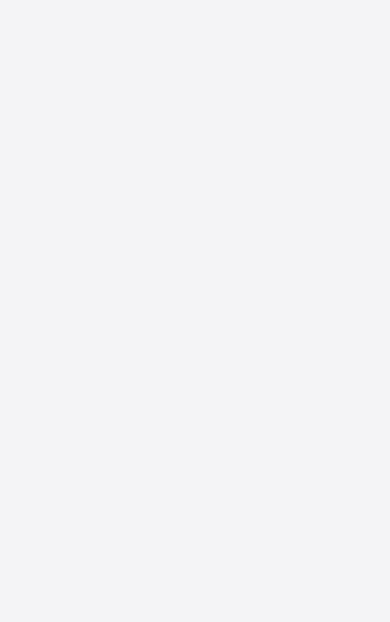
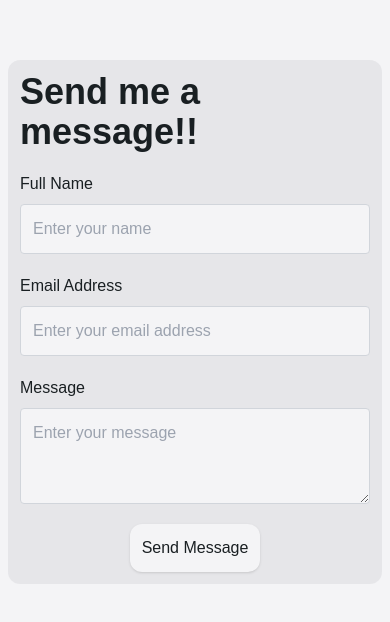
Before and after one commit to Sarthak-Kakkar-03/portfolio-website-v2, a React (Vite) app: page / in a window 390 px wide. Shown: the part 4576-5198 px from the top of the page. Before the commit the page ends 4620 px from the top, so only its background shows below. Built offline with nearby package versions, Linux system fonts and the light colour scheme.

Commit message:
contact form works

```diff
--- a/src/App.jsx
+++ b/src/App.jsx
@@ -12,6 +12,7 @@ import About from "./components/About/About";
 import Experience from "./components/Experience/Experience";
 import ExperiencePage from "./components/Experience/ExperiencePage";
 import Projects from "./components/Projects/Projects";
+import Contact from "./components/Contact/Contact";
 
 function ScrollToHash() {
   const { hash } = useLocation();
@@ -40,6 +41,9 @@ function HomePage() {
       <Section id="projects" >
         <Projects/>
       </Section>
+      <Section id="contact">
+        <Contact/>
+      </Section>
     </>
   );
 }
--- /dev/null
+++ b/src/components/Contact/Contact.jsx
@@ -0,0 +1,103 @@
+import React, { useState } from "react";
+
+const Contact = () => {
+  const [status, setStatus] = useState({ ok: null, msg: "", loading: false });
+
+  const onSubmit = async (event) => {
+    event.preventDefault();
+    if (status.loading) return;
+    setStatus({ ok: null, msg: "Sending...", loading: true });
+
+    const form = event.currentTarget;
+    const formData = new FormData(form);
+
+    const payload = {
+      access_key: "f0a9c74c-17ce-42b7-b31f-4b79d1772174",
+      subject: "New message from portfolio site",
+      replyto: formData.get("email") || "",
+      name: formData.get("name") || "",
+      email: formData.get("email") || "",
+      message: formData.get("message") || "",
+    };
+
+    try {
+      const response = await fetch("https://api.web3forms.com/submit", {
+        method: "POST",
+        headers: { "Content-Type": "application/json" },
+        body: JSON.stringify(payload),
+      });
+
+      const json = await response.json();
+
+      if (response.status === 200 && json.success) {
+        setStatus({ ok: true, msg: "Message sent!", loading: false });
+        form.reset();
+      } else {
+        setStatus({ ok: false, msg: json.message || "Failed to send.", loading: false });
+      }
+    } catch {
+      setStatus({ ok: false, msg: "Network error. Please try again.", loading: false });
+    }
+  };
+
+  return (
+    <div className="text-matte flex flex-1 justify-center items-center">
+      <form onSubmit={onSubmit} className="bg-card rounded-xl p-3 md:p-5 flex flex-col gap-5 md:min-w-[50vw]">
+        <div className="flex flex-1 justify-center">
+          <h1 className="text-4xl font-bold">Send me a message!!</h1>
+        </div>
+
+        <div className="flex flex-col gap-2">
+          <label htmlFor="name" className="hover:text-highlight hover:cursor-pointer">Full Name</label>
+          <input
+            id="name"
+            name="name"
+            type="text"
+            placeholder="Enter your name"
+            required
+            className="rounded bg-surface p-3 border border-gray-300 focus:outline-none focus:border-highlight focus:ring-2 focus:ring-highlight"
+          />
+        </div>
+
+        <div className="flex flex-col gap-2">
+          <label htmlFor="email" className="hover:text-highlight hover:cursor-pointer">Email Address</label>
+          <input
+            id="email"
+            name="email"
+            type="email"
+            placeholder="Enter your email address"
+            required
+            className="rounded bg-surface p-3 border border-gray-300 focus:outline-none focus:border-highlight focus:ring-2 focus:ring-highlight"
+          />
+        </div>
+
+        <div className="flex flex-col gap-2">
+          <label htmlFor="message" className="hover:text-highlight hover:cursor-pointer">Message</label>
+          <textarea
+            id="message"
+            name="message"
+            placeholder="Enter your message"
+            required
+            className="rounded bg-surface p-3 min-h-24 border border-gray-300 focus:outline-none focus:border-highlight focus:ring-2 focus:ring-highlight"
+          />
+        </div>
+
+        <input type="checkbox" name="botcheck" className="hidden" tabIndex={-1} autoComplete="off" />
+
+        <div className="flex justify-center items-center">
+          <button
+            type="submit"
+            disabled={status.loading}
+            className={`p-3 rounded-xl shadow bg-surface transition-all hover:shadow-highlight hover:shadow-xl hover:text-highlight hover:-translate-y-1 hover:scale-[1.02] active:translate-y-1 ${status.loading ? "opacity-60 pointer-events-none" : ""}`}
+          >
+            {status.loading ? "Sending..." : "Send Message"}
+          </button>
+        </div>
+
+        {status.msg && <p className={`text-center text-sm ${status.ok ? "text-green-600" : "text-red-600"}`}>{status.msg}</p>}
+      </form>
+    </div>
+  );
+};
+
+export default Contact;
```
